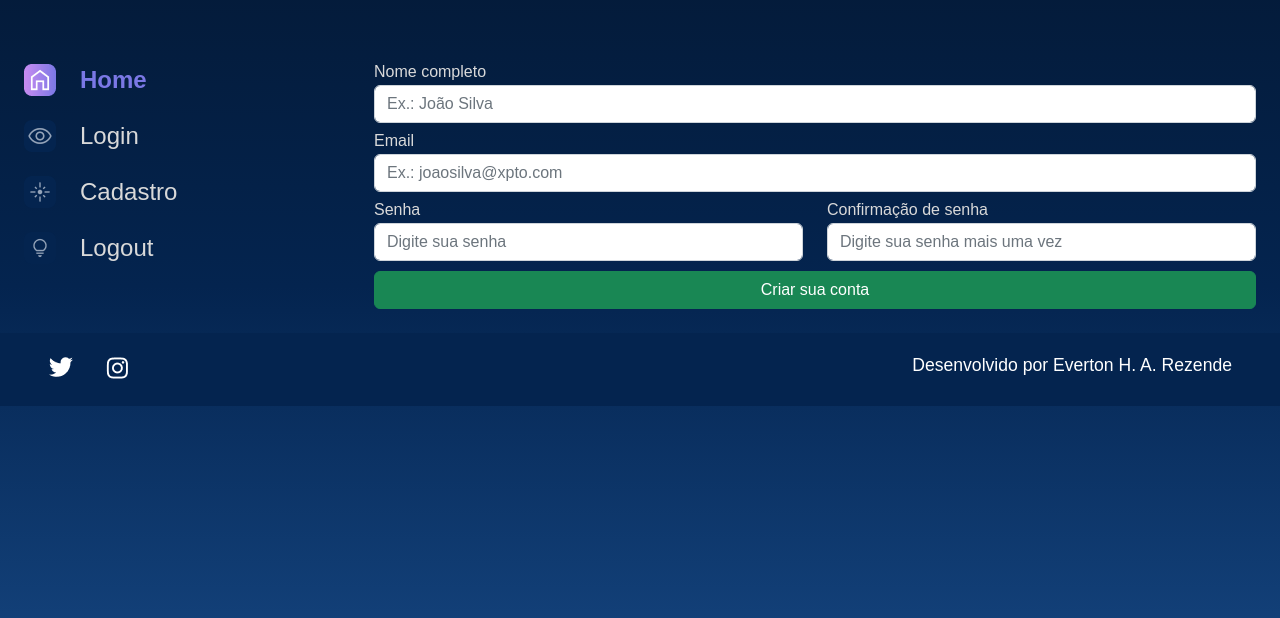
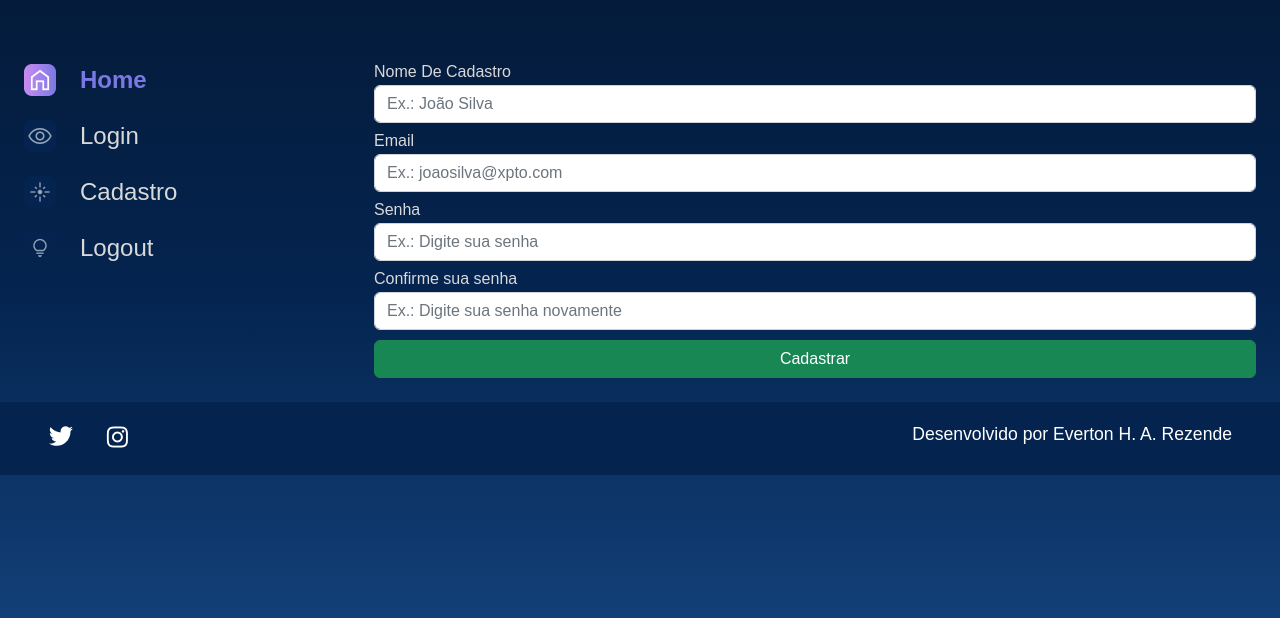
Before and after one commit to evertonhenriquea/Space_Alura, a Django app: page /cadastro in a window 1280 px wide. Shown: the part 114-732 px from the top of the page. Run offline with Django 5.2, Linux system fonts and the light colour scheme.

Commit message:
Pagina de cadastros

```diff
--- a/templates/usuarios/cadastro.html
+++ b/templates/usuarios/cadastro.html
@@ -42,26 +42,17 @@
             </section>
             <section class="galeria" style="margin-left: 5em">
                 <form action="" method="">
+                    {% csrf_token %}
                     <div class="row">
+                        {% for field in form.visible_fields %}
                         <div class="col-12 col-lg-12" style="margin-bottom: 10px;">
-                            <label for="nome_cadastro" style="color:#D9D9D9; margin-bottom: 5px;"><b>Nome completo</b></label>
-                            <input type="text" class="form-control" name="nome_cadastro" placeholder="Ex.: João Silva" required>
+                            <label for ="{{ field.id_for_label }}" style="color:#D9D9D9; margin-bottom: 5px;">{{ field.label }}</label>
+                            {{ field }}
                         </div>
-                        <div class="col-12 col-lg-12" style="margin-bottom: 10px;">
-                            <label for="email" style="color:#D9D9D9; margin-bottom: 5px;"><b>Email</b></label>
-                            <input type="email" class="form-control" name="email" placeholder="Ex.: joaosilva@xpto.com" required>
-                        </div>
-                        <div class="col-12 col-lg-6" style="margin-bottom: 10px;">
-                            <label for="password1" style="color:#D9D9D9; margin-bottom: 5px;"><b>Senha</b></label>
-                            <input type="password" class="form-control" name="password1" placeholder="Digite sua senha" required>
-                        </div>
-                        <div class="col-12 col-lg-6" style="margin-bottom: 10px;">
-                            <label for="password2" style="color:#D9D9D9; margin-bottom: 5px;"><b>Confirmação de senha</b></label>
-                            <input type="password" class="form-control" name="password2" placeholder="Digite sua senha mais uma vez" required>
-                        </div>
-                        <div class="col-12 text-center">
-                            <button class="btn btn-success col-12" style="padding: top 5px;" type="submit">Criar sua conta</button>
-                        </div>
+                        {% endfor %}
+                    </div>
+                    <div>
+                        <button class="btn btn-success col-12" style="padding: top 5px;" type="submit">Cadastrar</button>
                     </div>
                 </form>
             </section>
--- a/usuarios/forms.py
+++ b/usuarios/forms.py
@@ -1,6 +1,6 @@
 from django import forms
 
-class LoginForm(forms.Form):
+class LoginForms(forms.Form):
     nomo_login = forms.CharField(
         required=True,
         max_length=100,
@@ -32,3 +32,46 @@ class LoginForm(forms.Form):
             }
         )
     )
+
+class CadastroForms(forms.Form):
+    nome_cadastro = forms.CharField(
+        required=True,
+        max_length=100,
+        label="Nome De Cadastro",
+        widget=forms.TextInput(
+            attrs={
+                "class": "form-control",
+                "placeholder": "Ex.: João Silva"
+            }
+        )
+    )
+    email = forms.EmailField(
+        required=True,
+        label="Email",
+        widget=forms.EmailInput(
+            attrs={
+                "class": "form-control",
+                "placeholder": "Ex.: joaosilva@xpto.com"
+            }
+        )
+    )
+    senha_1 = forms.CharField(
+        required=True,
+        label="Senha",
+        widget=forms.PasswordInput(
+            attrs={
+                "class": "form-control",
+                "placeholder": "Ex.: Digite sua senha"
+            }
+        )
+    )
+    senha_2 = forms.CharField(
+        required=True,
+        label="Confirme sua senha",
+        widget=forms.PasswordInput(
+            attrs={
+                "class": "form-control",
+                "placeholder": "Ex.: Digite sua senha novamente"
+            }
+        )
+    )
--- a/usuarios/views.py
+++ b/usuarios/views.py
@@ -2,11 +2,12 @@ from django.shortcuts import render
 from .forms import *
 
 def login(request):
-    form = LoginForm()
+    form = LoginForms()
     return render(request, 'usuarios/login.html', {'form': form})
 
 def cadastro(request):
-    return render(request, 'usuarios/cadastro.html')
+    form = CadastroForms()
+    return render(request, 'usuarios/cadastro.html', {'form': form})
 
 def logout(request):
     return render(request, 'usuarios/logout.html')
```
